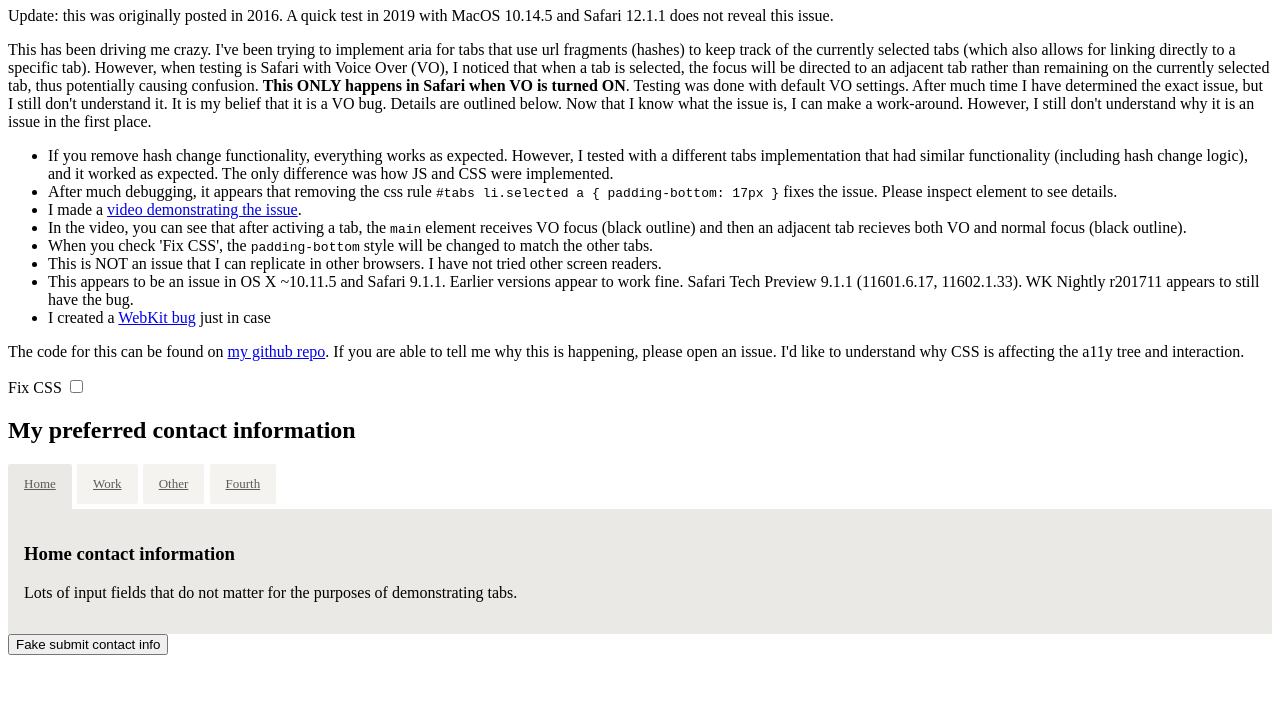
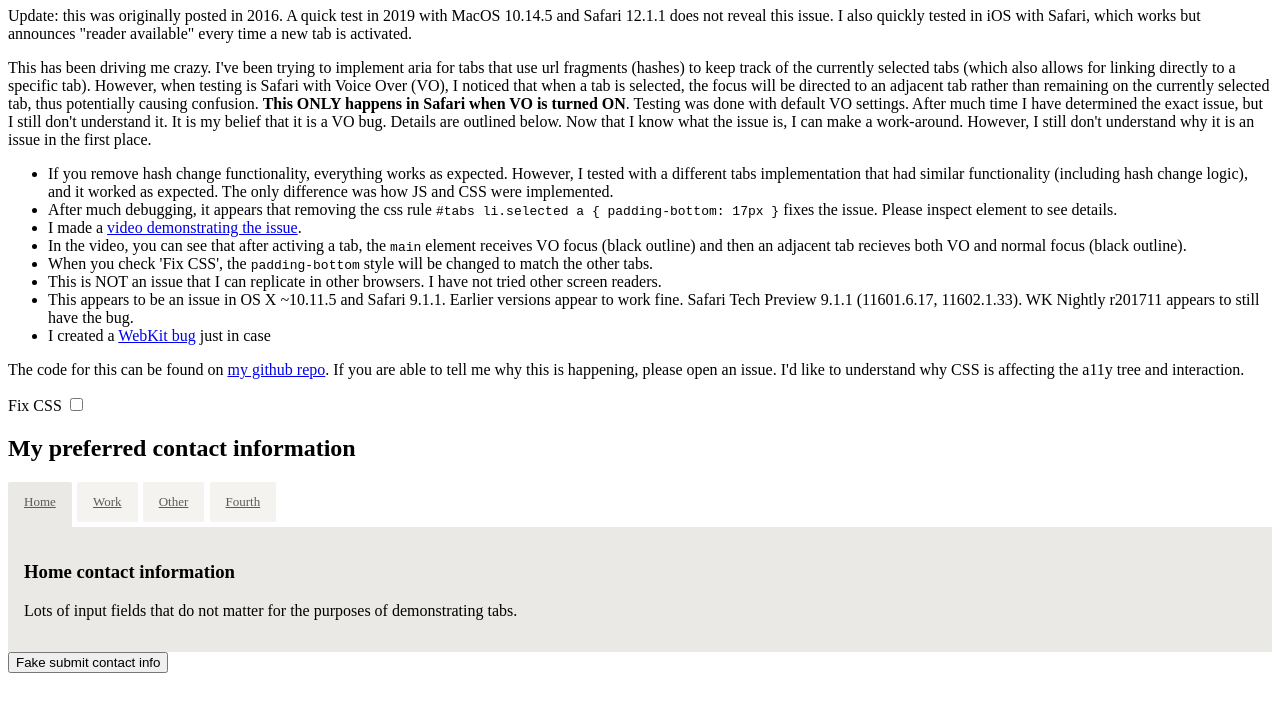
Before and after one commit to mfairchild365/aria-tabs-vo-bug, a plain HTML site: page index.html in a window 1280 px wide. Shown: the part 73-800 px from the top of the page. Drawn offline with nearby package versions, Linux system fonts and the light colour scheme.

Commit message:
iOS note

```diff
--- a/index.html
+++ b/index.html
@@ -357,7 +357,7 @@ $(function(){
     <main>
         <h1>a11y tabs (css) issue</h1>
         <p>
-            Update: this was originally posted in 2016. A quick test in 2019 with MacOS 10.14.5 and Safari 12.1.1 does not reveal this issue.
+            Update: this was originally posted in 2016. A quick test in 2019 with MacOS 10.14.5 and Safari 12.1.1 does not reveal this issue. I also quickly tested in iOS with Safari, which works but announces "reader available" every time a new tab is activated.
         </p>
         <p>
             This has been driving me crazy. I've been trying to implement aria for tabs that use url fragments (hashes) to keep track of the currently selected tabs (which also allows for linking directly to a specific tab). However, when testing is Safari with Voice Over (VO), I noticed that when a tab is selected, the focus will be directed to an adjacent tab rather than remaining on the currently selected tab, thus potentially causing confusion. <strong>This ONLY happens in Safari when VO is turned ON</strong>. Testing was done with default VO settings. After much time I have determined the exact issue, but I still don't understand it. It is my belief that it is a VO bug. Details are outlined below. Now that I know what the issue is, I can make a work-around. However, I still don't understand why it is an issue in the first place.
```
